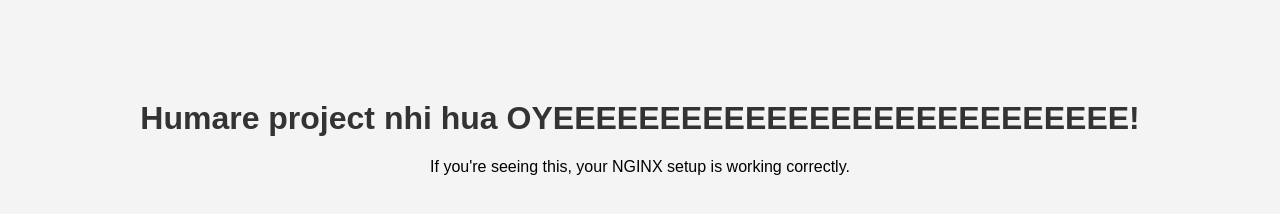
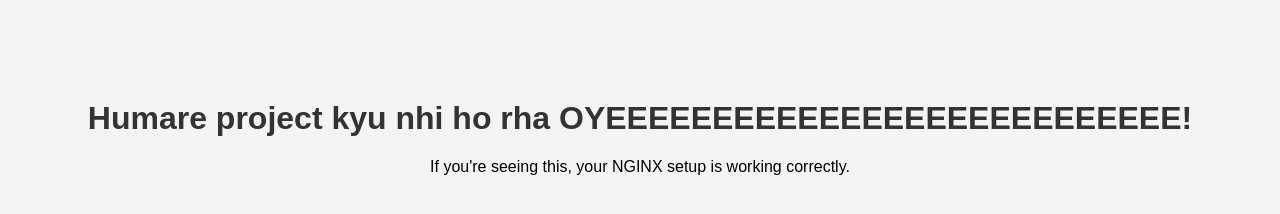
Before and after one commit to KushalpalSharma/depOps-testing, a plain HTML site: page index.html in a window 1280 px wide. Drawn offline with Linux system fonts and the light colour scheme.

Commit message:
nhi ho rha

```diff
--- a/index.html
+++ b/index.html
@@ -16,7 +16,7 @@
   </style>
 </head>
 <body>
-  <h1>Humare project nhi hua OYEEEEEEEEEEEEEEEEEEEEEEEEEEE!</h1>
+  <h1>Humare project kyu nhi ho rha OYEEEEEEEEEEEEEEEEEEEEEEEEEEE!</h1>
   <p>If you're seeing this, your NGINX setup is working correctly.</p>
 </body>
 </html>
```
